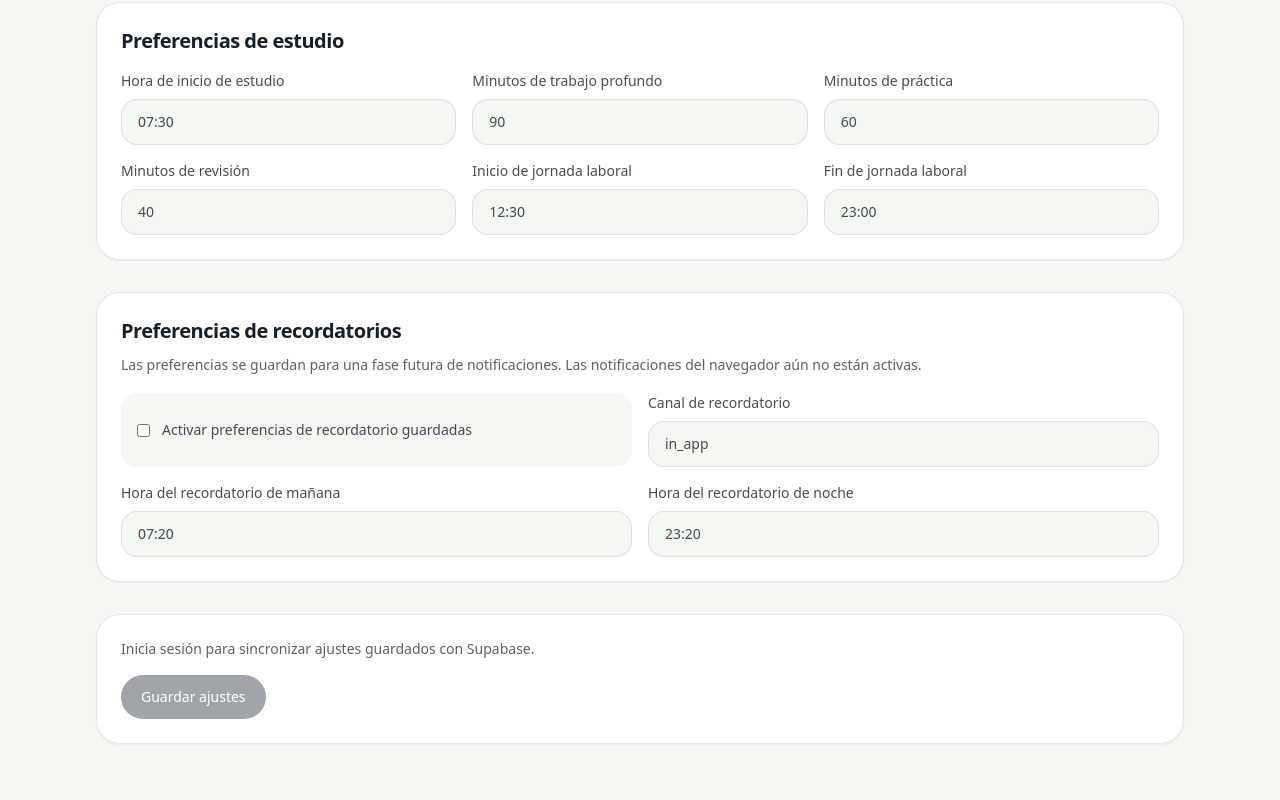
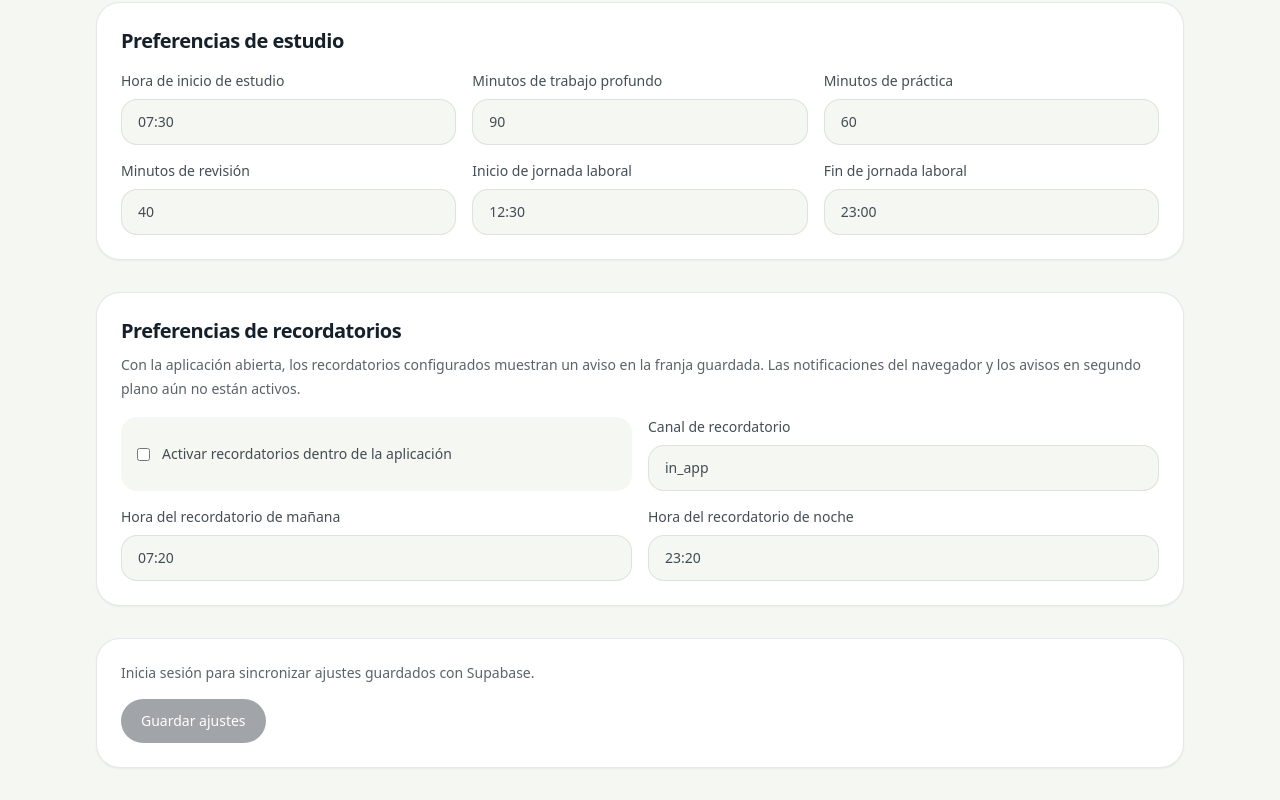
Before and after one commit to deanpm1994/aemet-a1-trainer, a Next.js app in the folder apps/web/: page /settings in a window 1280 px wide. Shown: the part 561-1361 px from the top of the page. Before the commit the page ends 1337 px from the top, so only its background shows below. Built offline with nearby package versions, Linux system fonts and the light colour scheme; no server answers.

Commit message:
feat(reminders): add in-app study alerts

```diff
--- a/apps/web/components/settings-form.tsx
+++ b/apps/web/components/settings-form.tsx
@@ -120,7 +120,7 @@ export function SettingsForm({
         <div className="space-y-2">
           <h2 className="text-xl font-semibold tracking-tight text-ink">Preferencias de recordatorios</h2>
           <p className="text-sm leading-6 text-ink/70">
-            Las preferencias se guardan para una fase futura de notificaciones. Las notificaciones del navegador aún no están activas.
+            Con la aplicación abierta, los recordatorios configurados muestran un aviso en la franja guardada. Las notificaciones del navegador y los avisos en segundo plano aún no están activos.
           </p>
         </div>
         <div className="mt-4 grid gap-4 md:grid-cols-2">
@@ -130,7 +130,7 @@ export function SettingsForm({
               type="checkbox"
               defaultChecked={initialSettings.reminderPreferences.remindersEnabled}
             />
-            <span>Activar preferencias de recordatorio guardadas</span>
+            <span>Activar recordatorios dentro de la aplicación</span>
           </label>
           <label className="space-y-2 text-sm text-ink/80">
             <span>Canal de recordatorio</span>
```
